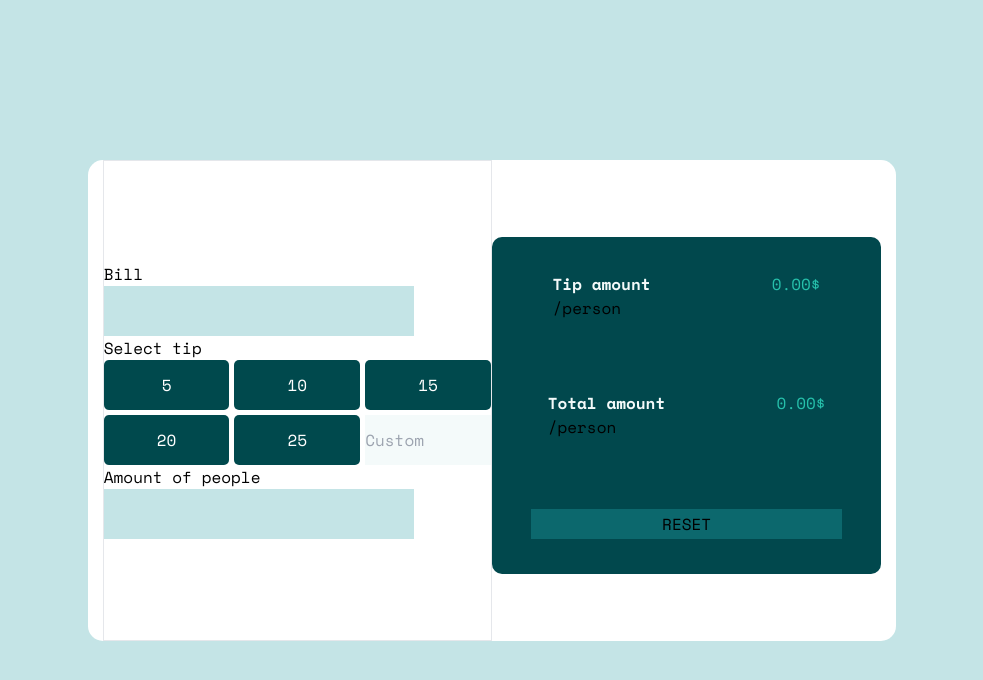
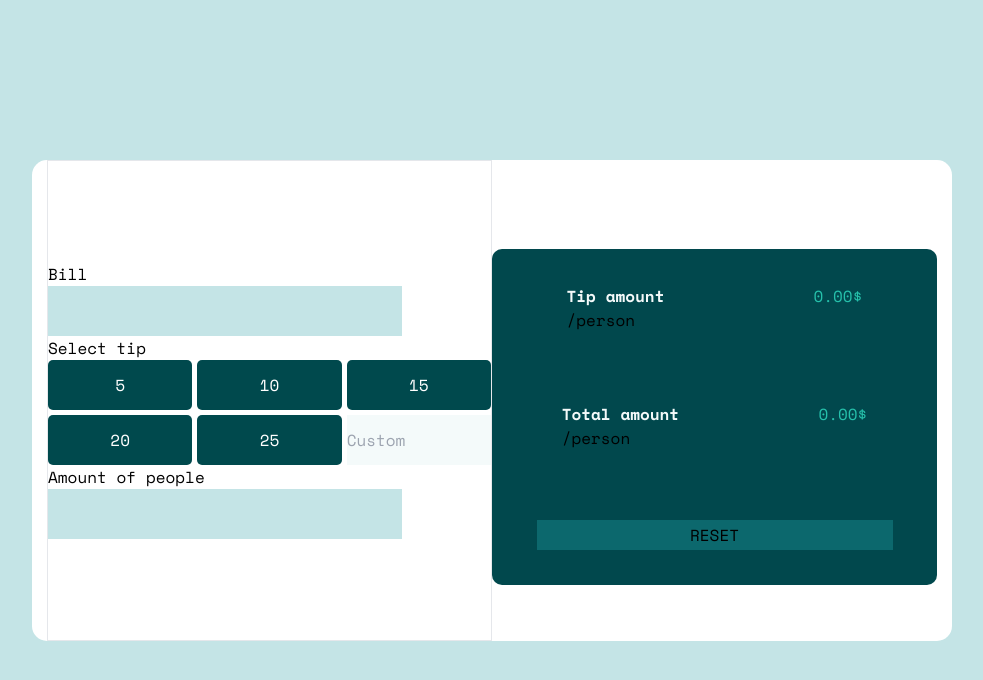
Before and after one commit to nk-on/Tip-Calculator-react, a React (Vite) app: page / in a window 1280 px wide. Shown: the top 680 px of the page, without its empty margins (148-1131 px from the left). Built offline with nearby package versions, Linux system fonts and the light colour scheme.

Commit message:
Adding custom styles to tailwind

```diff
--- a/tailwind.config.js
+++ b/tailwind.config.js
@@ -4,7 +4,11 @@ export default {
     "./src/**/*.{js,ts,jsx,tsx}",
   ],
   theme: {
-    extend: {},
+    extend: {
+      width:{
+        custom: 'min(90%, 920px)',
+      }
+    },
   },
   plugins: [],
 }
```
